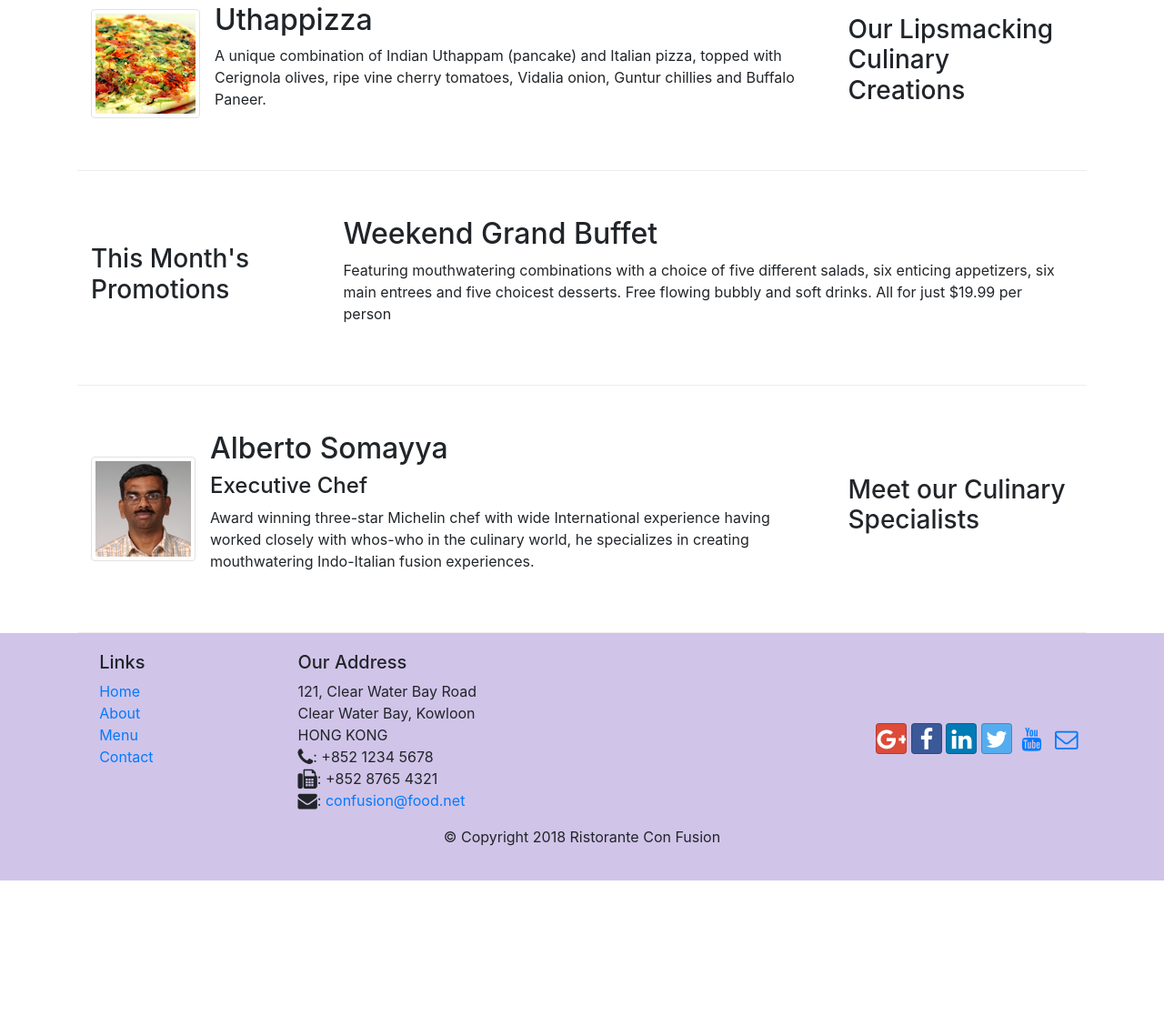
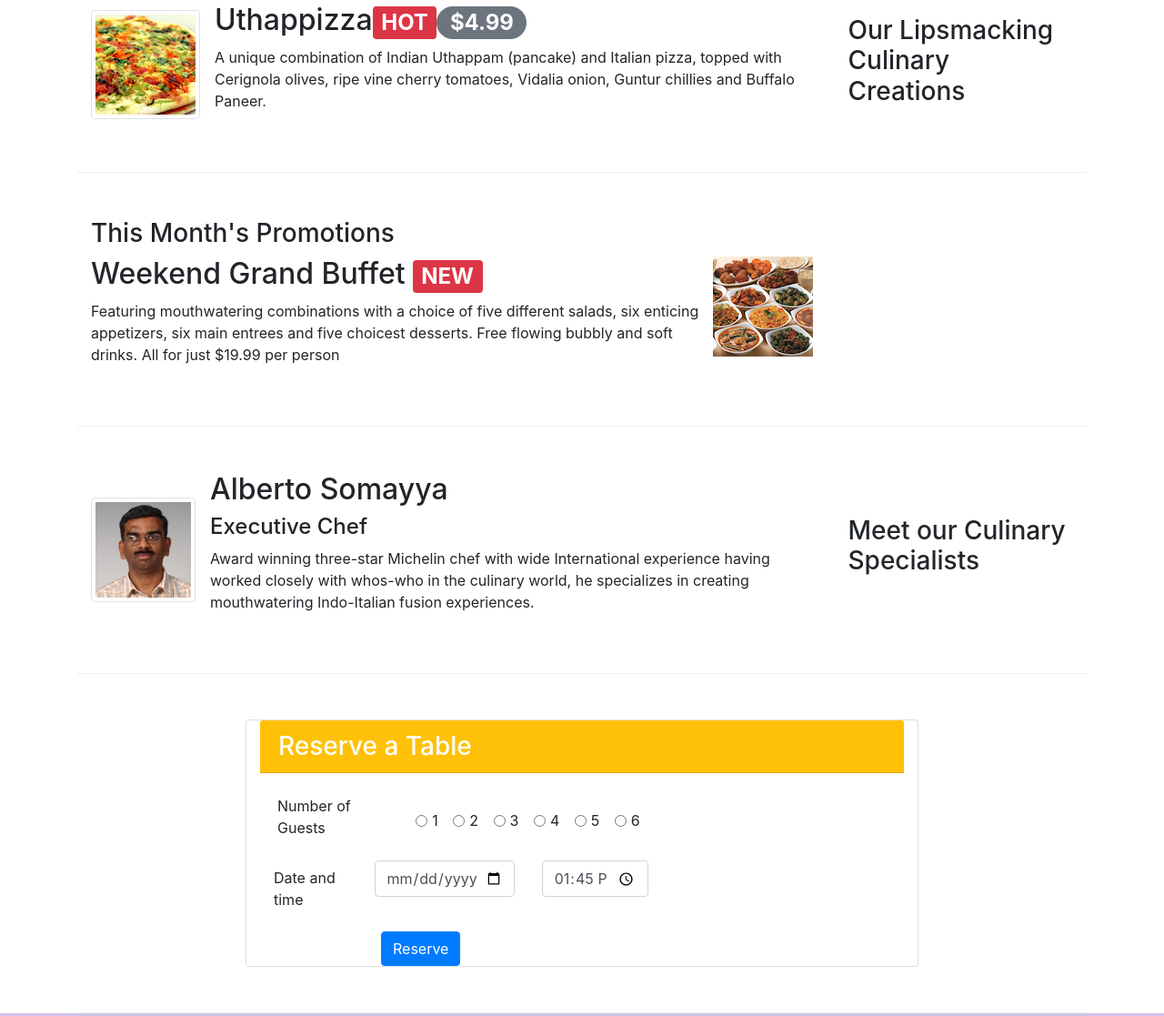
Before and after one commit to JhoamMolina/BootstrapProject, a website: page index.html in a window 1280 px wide. Shown: the part 331-1448 px from the top of the page at 91% size. Before the commit the page ends 1299 px from the top, so only its background shows below. Drawn offline with nearby package versions, Linux system fonts and the light colour scheme.

Commit message:
tabs adn assignmetn 2

```diff
--- a/css/styles.css
+++ b/css/styles.css
@@ -37,3 +37,10 @@
 .navbar-dark {
   background-color: #512da8;
 }
+
+.tab-content {
+  border-left: 1px solid #ddd;
+  border-right: 1px solid #ddd;
+  border-bottom: 1px solid #ddd;
+  padding: 10px;
+}
--- a/index.html
+++ b/index.html
@@ -42,8 +42,11 @@
                     <h1>Ristorante con Fusion</h1>
                     <p>We take inspiration from the World's best cuisines, and create a unique fusion experience. Our lipsmacking creations will tickle your culinary senses!</p>
                 </div>
-                <div class="col-12 col-sm align-self-center">
+                <div class="col-12 col-sm-3 align-self-center">
                     <img src="img/logo.png" class="img-fluid">
+                </div>
+                <div class="col-sm-3 mt-2 align-self-center">
+                    <a href="#reserva" type="button" class="btn btn-lg btn-warning">Reserve table</a>
                 </div>
             </div>
         </div>
@@ -59,7 +62,7 @@
                     <img class="d-flex mr-3 img-thumbnail align-self-center"
                             src="img/uthappizza.png" alt="Uthappizza">
                     <div class="media-body">
-                        <h2 class="mt-0">Uthappizza</h2>
+                        <h2 class="mt-0">Uthappizza<span class="badge badge-danger">HOT</span><span class="badge badge-pill badge-secondary">$4.99</span></h2>
                         <p class="d-none d-sm-block">A unique combination of Indian Uthappam (pancake) and
                             Italian pizza, topped with Cerignola olives, ripe vine
                             cherry tomatoes, Vidalia onion, Guntur chillies and
@@ -71,14 +74,24 @@
 
 
         <div class="row row-content align-items-center">
-            <div class="col-12 col-sm-4 col-md-3">
+            <div class="col-12 col-sm-4 col-md-">
                 <h3>This Month's Promotions</h3>
             </div>
-            <div class="col col-sm col-md">
-                <h2>Weekend Grand Buffet</h2>
-                <p>Featuring mouthwatering combinations with a choice of five different salads, six enticing appetizers, six main entrees and five choicest desserts. Free flowing bubbly and soft drinks. All for just $19.99 per person </p>
+            <div class="col col-sm-5 col-md-9">
+                <div class="media">
+                    <div class="media-body">
+                    <h2 class="mt-0">Weekend Grand Buffet<span class="badge badge-danger ml-2">NEW</span></h2>
+                    <p class="d-none d-sm-block">Featuring mouthwatering combinations with a choice of five different salads, six enticing appetizers, six main entrees and five choicest desserts. Free flowing bubbly and soft drinks. All for just $19.99 per person </p>
+                    </div>
+                <div class="col col-sm-3 col-md-2">
+                        <img class="d-flex mg-thumbnail align-self-center"
+                          src="img/buffet.png" alt="buffet">
+                </div>
             </div>
         </div>
+    </div>
+
+
 
         <div class="row row-content align-items-center">
             <div class="col-12 col-sm-4 order-sm-last col-md-3">
@@ -91,11 +104,73 @@
                     <div class="media-body">
                         <h2 class="mt-0">Alberto Somayya</h2>
                         <h4>Executive Chef</h4>
-                        <p>Award winning three-star Michelin chef with wide International experience having worked closely with whos-who in the culinary world, he specializes in creating mouthwatering Indo-Italian fusion experiences. </p>
+                        <p class="d-none d-sm-block">Award winning three-star Michelin chef with wide International experience having worked closely with whos-who in the culinary world, he specializes in creating mouthwatering Indo-Italian fusion experiences. </p>
                     </div>
                 </div>
             </div>
         </div>
+
+        <div class="row row-content align-items-center">
+            <div class="col-12 col-sm-8 card mx-auto">
+                <h3 id="reserva" class="card-header bg-warning text-white">Reserve a Table</h3>
+
+        <form>
+            <div class="col-12 col-sm-8 ml-1 mt-4 row form-check-inline">
+                    <label class="col-sm-4">Number of Guests</label>
+                    <div class="col-sm-8">
+                    <div class="form-check form-check-inline">
+                    <input class="form-check-input" type="radio" name="1" id="1" value="option1">
+                    <label class="form-check-label" for="1">
+                    1
+                    </label>
+                    </div>
+                    <div class="form-check form-check-inline">
+                    <input class="form-check-input" type="radio" name="2" id="2" value="option2">
+                    <label class="form-check-label" for="2">
+                    2
+                    </label>
+                    </div>
+                    <div class="form-check form-check-inline">
+                    <input class="form-check-input" type="radio" name="3" id="3" value="option3">
+                    <label class="form-check-label" for="3">
+                    3
+                    </label>
+                    </div>
+                    <div class="form-check form-check-inline">
+                    <input class="form-check-input" type="radio" name="4" id="4" value="option4">
+                    <label class="form-check-label" for="4">
+                    4
+                    </label>
+                    </div>
+                    <div class="form-check form-check-inline">
+                    <input class="form-check-input" type="radio" name="5" id="5" value="option5">
+                    <label class="form-check-label" for="5">
+                    5
+                    </label>
+                    </div>
+                    <div class="form-check form-check-inline">
+                    <input class="form-check-input" type="radio" name="6" id="6" value="option6">
+                    <label class="form-check-label" for="6">
+                    6
+                    </label>
+                    </div>
+                </div>
+            </div>
+            <div class="form-group row mt-3 col-sm-8">
+                <label for="date" class="col-sm-3 col-form-label">Date and time</label>
+                <div class="col-sm-5">
+                  <input class="form-control" type="date" value="2011-08-19T13:45:00" id="date">
+                </div>
+                <div class="col-sm-4">
+                    <input class="form-control" type="time" value="13:45:00" id="example-time-input">
+                  </div>
+            </div>
+            <div class="offset-md-2 col-md-10">
+                <button type="submit" class="btn btn-primary">Reserve</button>
+            </div>
+        </form>
+        </div>
+    </div>
     </div>
 
     <footer>
```
Also changed, not shown: aboutus.html (+30 -0 lines).
